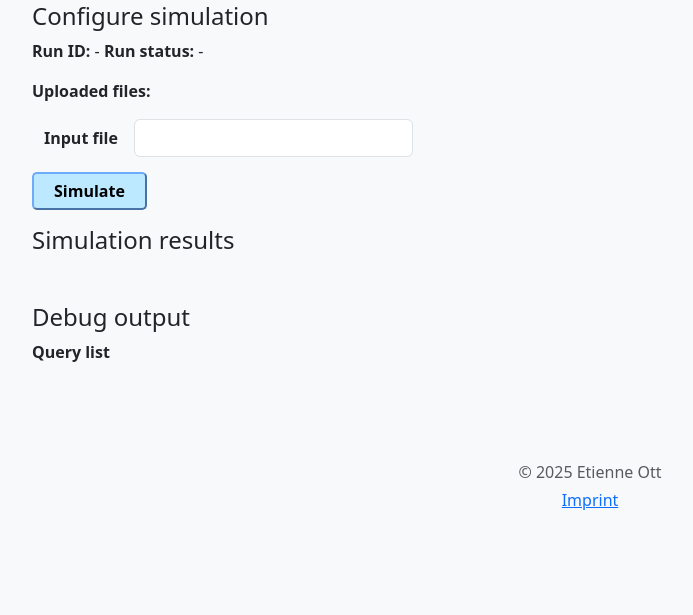
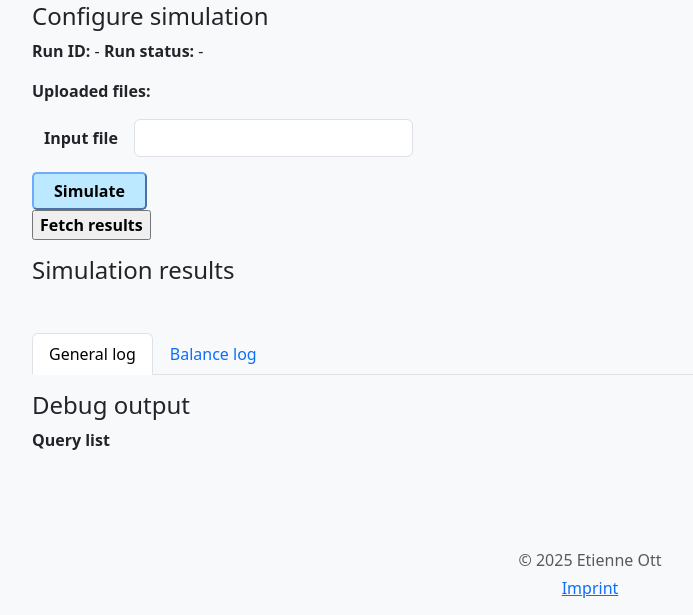
Before and after one commit to QuaSi-Software/simon, a Flask app: page / in a window 1280 px wide. Shown: the part 329-944 px from the top of the page, without its empty margins (50-743 px from the left). Before the commit the page ends 839 px from the top, so only its background shows below. Run offline with Flask 3, Linux system fonts and the light colour scheme; lists and menus that the app fills with data are empty.

Commit message:
Implement fetching ReSiE results in frontend.
For now this only fetches a single file.

```diff
--- a/webapp/simon_webapp/static/main.js
+++ b/webapp/simon_webapp/static/main.js
@@ -78,27 +78,44 @@ function add_error(message) {
     by_id("error-label").classList.remove("hidden")
 }
 
+async function create_results_element(type, response) {
+    if (type == "img") {
+        let blob = await response.blob();
+        let img = document.createElement('img');
+        img.src = URL.createObjectURL(blob);
+        img.alt = 'Simulation Result';
+        img.width = 900;
+        img.height = 533;
+        return img
+    } else if (type == "p") {
+        let obj = document.createElement('p')
+        obj.innerText = await response.text()
+        return obj
+    } else {
+        let obj = document.createElement('span')
+        obj.innerText = "Could not render unknown file type"
+        return obj
+    }
+}
+
 async function fetch_results(run_id) {
     let element = by_id("config-file-selection")
     let input_file_dir = element.options[element.selectedIndex].dataset.dirname
     let response = await fetch(API_ROOT + 'fetch_results/' + run_id, {
         method: 'POST',
-        body: JSON.stringify({"destination_dir": input_file_dir}),
+        body: JSON.stringify({
+            "filename": "logfile_general.log",
+            "destination_dir": input_file_dir
+        }),
         headers: {"Content-Type": "application/json"}
     })
     let result = response.status >= 400 ? await response.json() : {}
     add_to_query_list('fetch_results', response, result)
 
-    let blob = await response.blob();
-    let img = document.createElement('img');
-    img.src = URL.createObjectURL(blob);
-    img.alt = 'Simulation Result';
-    img.className = 'simulation-results';
-    img.width = 900;
-    img.height = 533;
-    let results_div = by_id('simulation-results');
+    let obj = await create_results_element("p", response)
+    let results_div = by_id('genlog-tab');
     results_div.innerHTML = '';
-    results_div.appendChild(img);
+    results_div.appendChild(obj);
 }
 
 async function check_status(run_id) {
@@ -261,6 +278,11 @@ function main() {
         start_simulation_from_form(this)
     }
 
+    document.getElementById("fetch-results").onclick = async function(event) {
+        event.preventDefault()
+        fetch_results(by_id('run-id').innerText)
+    }
+
     // events to handle when the document is ready
     document.onreadystatechange = async function(event) {
         if (document.readyState == "complete") {
--- a/webapp/simon_webapp/templates/index.html
+++ b/webapp/simon_webapp/templates/index.html
@@ -54,6 +54,7 @@
             <select id="config-file-selection" name="config_file_selection" class="form-control w-25">
             </select>
             <input id="submit-simulate" class="bold" type="submit" value="Simulate">
+            <input id="fetch-results" class="bold" type="button" value="Fetch results">
           </div>
         </form>
       </p>
@@ -63,7 +64,25 @@
         <span id="error-label" class="hidden">Errors</span>
         <ul id="error-list" class="hidden"></ul>
 
-        <div id="simulation-results"></div>
+        <ul class="nav nav-tabs" id="results-tabs-control" role="tablist">
+          <li class="nav-item" role="presentation">
+            <button class="nav-link active" id="genlog-tab-control"
+                data-bs-toggle="tab" data-bs-target="#genlog-tab" type="button" role="tab"
+                aria-controls="genlog-tab" aria-selected="true">General log</button>
+          </li>
+          <li class="nav-item" role="presentation">
+            <button class="nav-link" id="ballog-tab-control"
+                data-bs-toggle="tab" data-bs-target="#ballog-tab" type="button" role="tab"
+                aria-controls="ballog-tab" aria-selected="true">Balance log</button>
+          </li>
+        </ul>
+
+        <div class="tab-content" id="results-tabs-container">
+          <div class="tab-pane fade show active" id="genlog-tab"
+            role="tabpanel" aria-labelledby="genlog-tab-control"></div>
+          <div class="tab-pane fade" id="ballog-tab"
+            role="tabpanel" aria-labelledby="ballog-tab-control"></div>
+        </div>
       </p>
 
       <h4>Debug output</h4>
```
